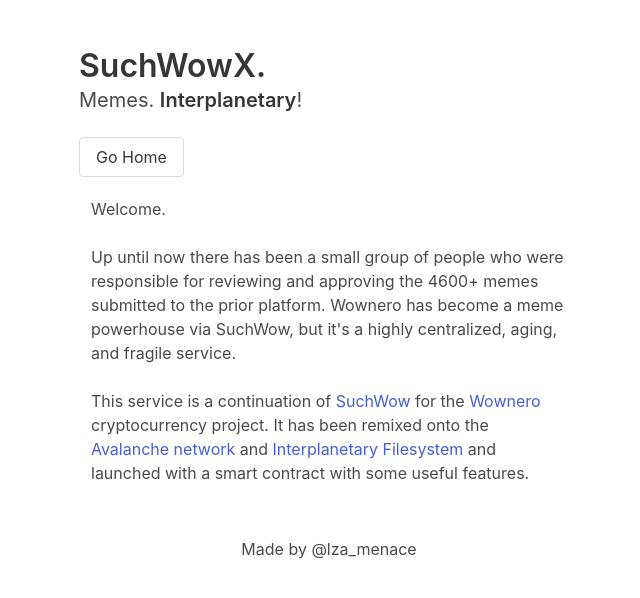
After one commit to lalanza808/tubbymemes, a Flask app: page /about in a window 1280 px wide. The commit adds this page. Shown: the top 598 px of the page, without its empty margins (311-951 px from the left). Run offline with Flask 2, Linux system fonts and the light colour scheme; some libraries are stand-ins or nearby versions.

Commit message:
added about page and local ipfs

```diff
--- a/suchwowx/config.py
+++ b/suchwowx/config.py
@@ -4,9 +4,10 @@ from dotenv import load_dotenv
 load_dotenv()
 
 # App
-SECRET_KEY = getenv('SECRET_KEY', 'yyyyyyyyyyyyy')       # whatever you want it to be
-DATA_FOLDER = getenv('DATA_FOLDER', '/path/to/uploads')  # some stable storage path
+SECRET_KEY = getenv('SECRET_KEY', 'yyyyyyyyyyyyy')            # whatever you want it to be
+DATA_FOLDER = getenv('DATA_FOLDER', '/path/to/uploads')       # some stable storage path
 SERVER_NAME = getenv('SERVER_NAME', '127.0.0.1:5000')         # name of your DNS resolvable site (.com)
+IPFS_SERVER = getenv('IPFS_SERVER', 'http://127.0.0.1:8080')  # ip/endpoint of ipfs explorer
 
 # Cache
 CACHE_HOST = getenv('CACHE_HOST', 'localhost')
--- a/suchwowx/routes.py
+++ b/suchwowx/routes.py
@@ -27,6 +27,10 @@ def index():
     )
     # total_supply = contract.functions.totalSupply().call()
     return render_template('index.html', memes=memes, contract=contract)
+
+@bp.route('/about')
+def about():
+    return render_template('about.html')
 
 @bp.route('/new', methods=['GET', 'POST'])
 def new():
--- /dev/null
+++ b/suchwowx/templates/about.html
@@ -0,0 +1,29 @@
+<!DOCTYPE html>
+<html>
+  {% include 'includes/head.html' %}
+  <body>
+  <section class="section">
+    <div class="container">
+      {% include 'includes/navbar.html' %}
+
+        <div class="columns">
+          <div class="column screen" style="padding-top:1em;">
+            <p>
+              Welcome. </br>
+            </br>
+              Up until now there has been a small group of people who were responsible for reviewing and approving the 4600+ memes submitted to the prior platform.
+              Wownero has become a meme powerhouse via SuchWow, but it's a highly centralized, aging, and fragile service.
+
+            </p>
+          </br>
+            <p>
+              This service is a continuation of <a href="https://suchwow.xyz">SuchWow</a> for the <a href="https://wownero.org">Wownero</a> cryptocurrency project.
+              It has been remixed onto the <a href="https://www.avax.network/">Avalanche network</a> and <a href="https://ipfs.io">Interplanetary Filesystem</a> and launched with a smart contract with some useful features.
+            </p>
+          </div>
+        </div>
+    </div>
+  </section>
+  {% include 'includes/footer.html' %}
+  </body>
+</html>
--- a/suchwowx/templates/includes/navbar.html
+++ b/suchwowx/templates/includes/navbar.html
@@ -6,6 +6,7 @@
     Memes. <strong>Interplanetary</strong>!
   </p>
   {% if request.path == '/' %}
+  <a class="button is-secondary" href="{{ url_for('meta.about') }}">About</a>
   <a class="button is-primary" href="{{ url_for('meta.new') }}">New Meme</a>
   {% else %}
   <a class="button" href="{{ url_for('meta.index') }}" up-preload up-follow=".container">Go Home</a>
--- a/suchwowx/templates/meme.html
+++ b/suchwowx/templates/meme.html
@@ -22,8 +22,8 @@
             <p>Title: <strong>{{ meme.title }}</strong></p>
             <p>Description: <strong>{{ meme.description }}</strong></p>
             <p>Creator handle: <a href="{{ url_for('meta.creator', handle=meme.creator_handle) }}" up-layer="new">{{ meme.creator_handle }}</a></p>
-            <p>Meta IPFS: <a href="https://ipfs.io/ipfs/{{ meme.meta_ipfs_hash }}">{{ meme.meta_ipfs_hash }}</a></p>
-            <p>Meme IPFS: <a href="https://ipfs.io/ipfs/{{ meme.meme_ipfs_hash }}">{{ meme.meme_ipfs_hash }}</a></p>
+            <p>Meta IPFS: <a href="{{ config.IPFS_SERVER }}/ipfs/{{ meme.meta_ipfs_hash }}" target=_self up-preload up-follow=".container">{{ meme.meta_ipfs_hash }}</a></p>
+            <p>Meme IPFS: <a href="{{ config.IPFS_SERVER }}/ipfs/{{ meme.meme_ipfs_hash }}" target=_self up-preload up-follow=".container">{{ meme.meme_ipfs_hash }}</a></p>
             <p>Meme ID: <code>{{ meme }}</code></p>
           </div>
         </div>
```
